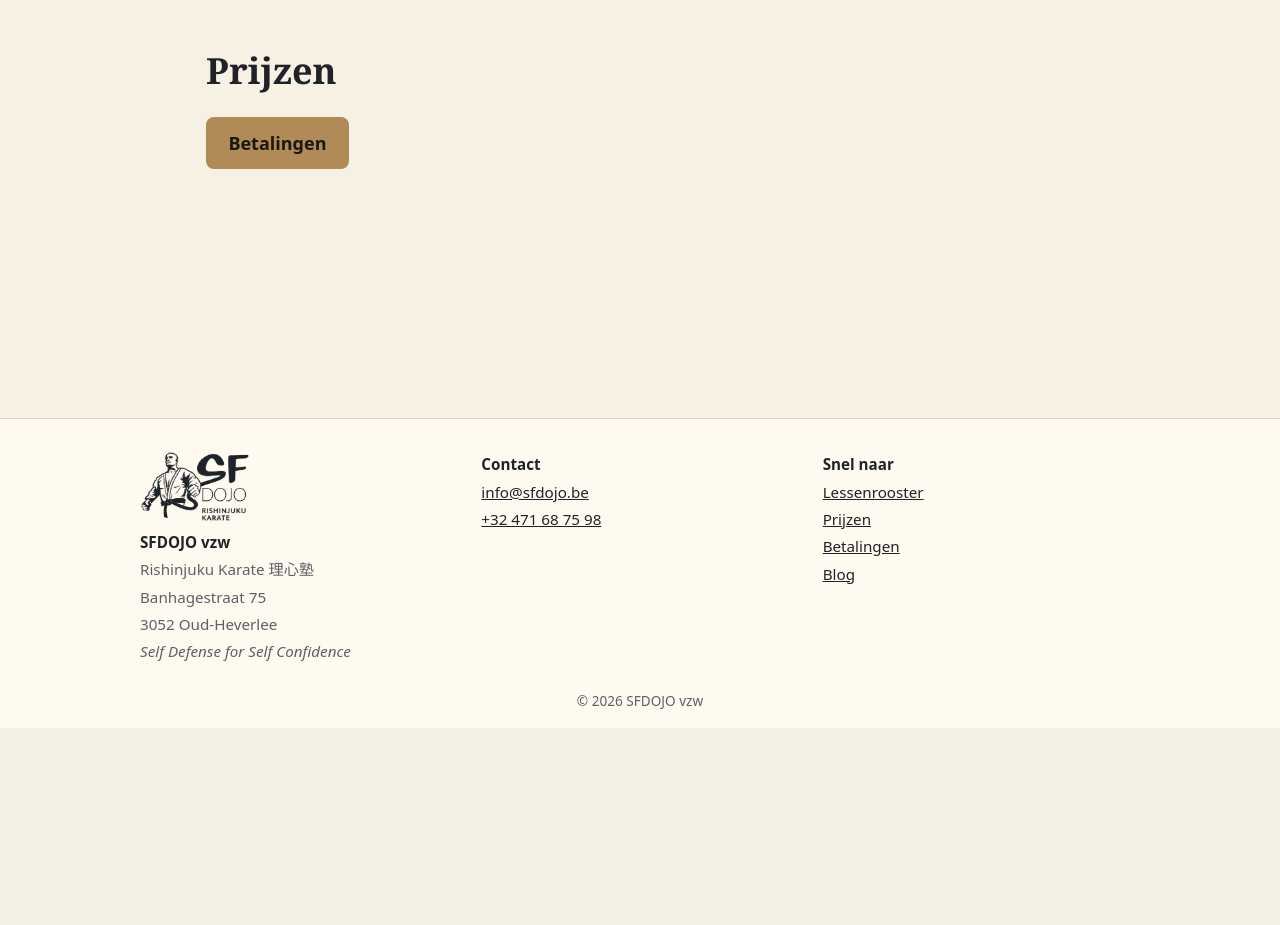
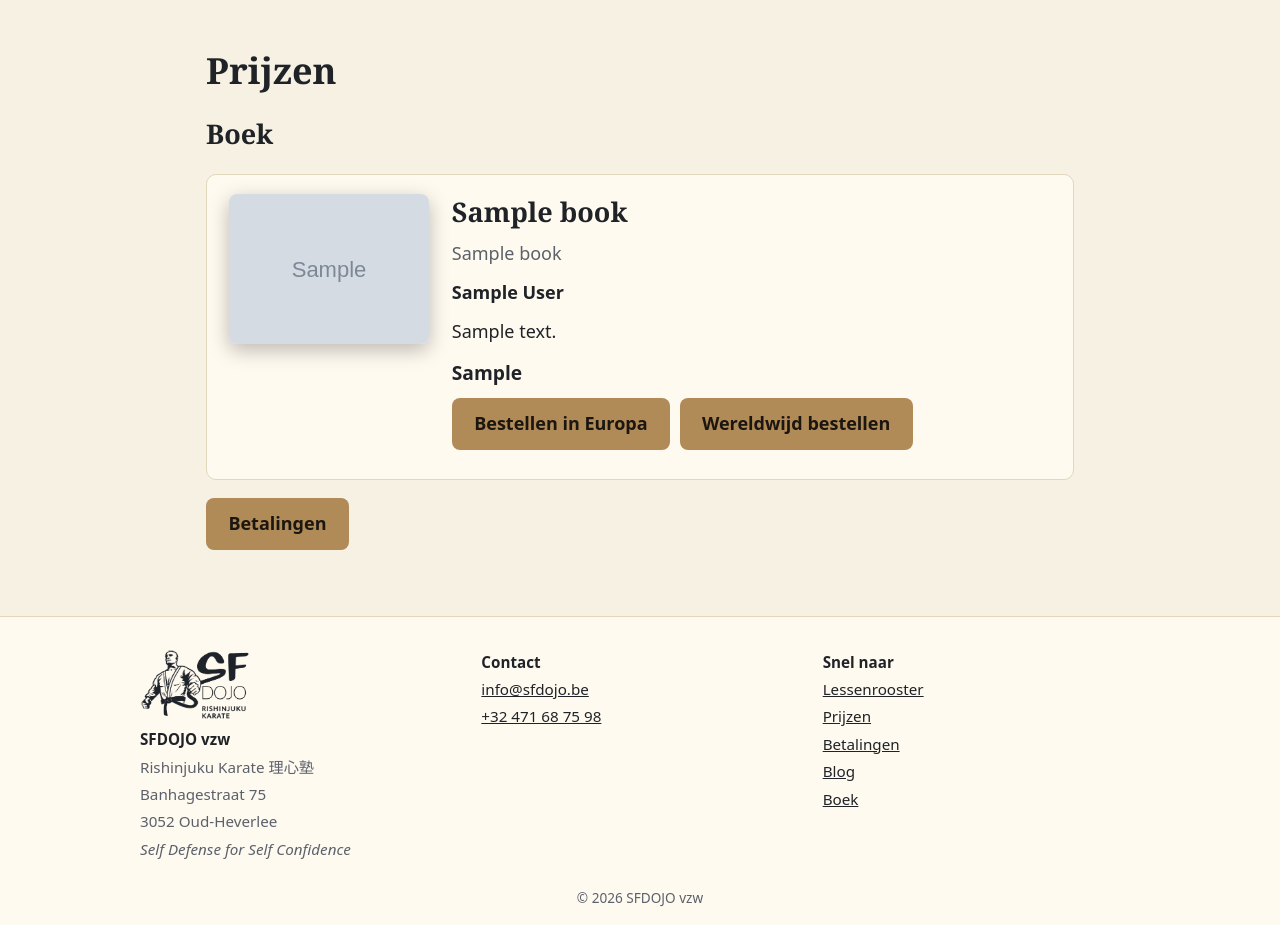
Before and after one commit to RedNoteTV/dojo-website, a FastAPI app: page /prices in a window 1280 px wide. Shown: the part 72-997 px from the top of the page. Before the commit the page ends 781 px from the top, so only its background shows below. Run offline with FastAPI, Linux system fonts and the light colour scheme; tables that the repository leaves empty hold one stand-in row (values such as "Sample post"); grey boxes marked "Sample" are stand-in pictures.

Commit message:
Feat: SFDojo v6 release - Books, FAQ, Skool banner, YouTube embeds & UI improvements

```diff
--- a/app/main.py
+++ b/app/main.py
@@ -17,13 +17,14 @@ from fastapi.templating import Jinja2Templates
 warnings.filterwarnings("ignore", message="The httpx module is deprecated")   # ruis van Authlib, onschadelijk
 import segno
 from authlib.integrations.starlette_client import OAuth
+from markupsafe import Markup
 from sqlalchemy.orm import Session
 from starlette.middleware.sessions import SessionMiddleware
 
 from . import auth, crud
 from .database import Base, SessionLocal, engine, get_db
 from .i18n import LANGS, NAMES, TEXT
-from .models import Closure, Media, Post, Section, Totp, User
+from .models import Book, Closure, Media, Post, Section, Totp, User
 
 BASE = Path(__file__).parent
 HTTPS = os.getenv("HTTPS_ONLY", "0") == "1"
@@ -89,7 +90,7 @@ templates = Jinja2Templates(directory=BASE / "templates")
 PAGES = {"about": "page.html", "disciplines": "page.html", "schedule": "schedule.html",
          "prices": "prices.html", "contact": "contact.html", "payments": "payments.html"}
 # Paginanamen zoals de beheerder ze ziet (home en footer hebben geen eigen route)
-PAGE_LABELS = {"home": "Home", "about": "Over ons", "disciplines": "Disciplines", "schedule": "Lessenrooster",
+PAGE_LABELS = {"home": "Home", "promo": "Home: banner onderaan (bv. Skool-course)", "faq": "FAQ: veelgestelde vragen", "about": "Over ons", "disciplines": "Disciplines", "schedule": "Lessenrooster",
                "prices": "Prijzen", "contact": "Contact", "payments": "Betalingen",
                "nav": "Menu: extra items", "footerlinks": "Footer: extra links",
                "footer": "Footer: social media"}
@@ -99,6 +100,34 @@ THEMES = ["", "light", "dark"]          # "" = automatisch (volgt het toestel)
 MEDIA_RE = re.compile(r"^\[(foto|video|bestand):\s*([0-9a-f]{16}\.(?:jpg|png|gif|webp|mp4|webm|pdf))(?:\s+([^\[\]|]{1,80}))?\]$")
 
 
+YT_RE = re.compile(r"^\[youtube:\s*([A-Za-z0-9_-]{11})\]$")
+YT_URL = re.compile(r"(?:youtu\.be/|youtube(?:-nocookie)?\.com/(?:watch\?(?:[^\s#]*&)?v=|embed/|shorts/|live/|v/))([A-Za-z0-9_-]{11})")
+URL_RE = re.compile(r"(https?://[^\s<>\"']+[^\s<>\"'.,;:!?)])")
+
+
+def youtube_id(s):
+    """Plak-link (watch, youtu.be, embed, shorts, live) of kale video-id -> 11-tekens id, anders None."""
+    s = (s or "").strip()
+    if re.fullmatch(r"[A-Za-z0-9_-]{11}", s):
+        return s
+    m = YT_URL.search(s)
+    return m.group(1) if m else None
+
+
+def linkify(text):
+    """Maakt gewone https://-adressen in een tekst klikbaar. Eerst ge-escaped, dus geen HTML mogelijk."""
+    esc = str(escape(text))
+    return Markup(URL_RE.sub(lambda m: f'<a href="{m.group(1)}" target="_blank" rel="noopener nofollow">{m.group(1)}</a>', esc))
+
+
+def _media_item(line):
+    m = MEDIA_RE.match(line)
+    if m:
+        return m.groups()
+    y = YT_RE.match(line)
+    return ("youtube", y.group(1), None) if y else None
+
+
 def blocks(text):
     """Tekst -> blokken. Regels met '|' = tabel; [foto: x] / [video: x] / [bestand: x] = media (opeenvolgend = galerij)."""
     out = []
@@ -106,9 +135,9 @@ def blocks(text):
         lines = [l for l in para.split("\n") if l.strip()]
         if not lines:
             continue
-        ms = [MEDIA_RE.match(l.strip()) for l in lines]
+        ms = [_media_item(l.strip()) for l in lines]
         if all(ms):
-            items = [m.groups() for m in ms]
+            items = ms
             if out and "media" in out[-1]:
                 out[-1]["media"] += items
             else:
@@ -232,6 +261,40 @@ def link_items(page, lang):
         db.close()
 
 
+def faq_items(lang):
+    db = SessionLocal()
+    try:
+        return crud.sections_for(db, "faq", lang)
+    finally:
+        db.close()
+
+
+def promo(lang):
+    """Opvallende banner onderaan de home: titel, tekst en max. 2 knoppen (regels 'Knoptekst | https://...')."""
+    db = SessionLocal()
+    try:
+        secs = crud.sections_for(db, "promo", lang)
+        if not secs:
+            return None
+        text, buttons = [], []
+        for b in blocks(secs[0].content):
+            if "rows" in b:
+                buttons += [(r[0], u) for r in b["rows"] if len(r) > 1 and (u := normalize_link(r[1]))]
+            elif "text" in b:
+                text.append(b["text"])
+        return dict(title=secs[0].title, text=text, buttons=buttons[:2])
+    finally:
+        db.close()
+
+
+def books():
+    db = SessionLocal()
+    try:
+        return db.query(Book).order_by(Book.position, Book.id).all()
+    finally:
+        db.close()
+
+
 def excerpt(text, n=180):
     for b in blocks(text):
         if "text" in b:
@@ -241,7 +304,9 @@ def excerpt(text, n=180):
 
 
 templates.env.globals.update(blocks=blocks, schedule=schedule, footer_links=footer_links, page_labels=PAGE_LABELS,
-                             lang_names=NAMES, year=lambda: datetime.now().year, link_items=link_items, excerpt=excerpt)
+                             lang_names=NAMES, year=lambda: datetime.now().year, link_items=link_items, excerpt=excerpt,
+                             faq_items=faq_items, promo=promo, books=books)
+templates.env.filters["linkify"] = linkify
 
 
 @app.middleware("http")
@@ -249,7 +314,7 @@ async def security_headers(request: Request, call_next):
     resp = await call_next(request)
     resp.headers["Content-Security-Policy"] = (
         "default-src 'self'; img-src 'self' data:; style-src 'self' 'unsafe-inline'; "
-        "frame-ancestors 'none'; form-action 'self'; base-uri 'none'")
+        "frame-src https://www.youtube-nocookie.com; frame-ancestors 'none'; form-action 'self'; base-uri 'none'")
     resp.headers["X-Content-Type-Options"] = "nosniff"
     resp.headers["Referrer-Policy"] = "same-origin"
     if request.url.path.startswith("/admin"):
@@ -391,6 +456,21 @@ def today_view(request: Request, db: Session = Depends(get_db)):
     info = day_info(lessons_for(db, get_lang(request)), periods, today)
     upcoming = [dict(p=p, label=fmt_range(p.date_from, p.date_to), now=p.date_from <= today) for p in periods[:4]]
     return render(request, "partials/today.html", info=info, upcoming=upcoming)
+
+
+@app.get("/embed/youtube/{vid}", response_class=HTMLResponse)
+def youtube_embed(vid: str):
+    """Wordt pas bij een klik geladen (HTMX): zo maakt de pagina geen verbinding met YouTube voor iemand erop klikt."""
+    if not re.fullmatch(r"[A-Za-z0-9_-]{11}", vid):
+        raise HTTPException(404)
+    return HTMLResponse('<div class="yt-frame"><iframe src="https://www.youtube-nocookie.com/embed/' + vid +
+                        '?autoplay=1&amp;rel=0" title="YouTube" loading="lazy" allow="autoplay; encrypted-media; picture-in-picture; fullscreen" '
+                        'allowfullscreen referrerpolicy="strict-origin-when-cross-origin"></iframe></div>')
+
+
+@app.get("/books", response_class=HTMLResponse)
+def books_page(request: Request):
+    return render(request, "books.html", title=TEXT[get_lang(request)]["books"])
 
 
 @app.get("/blog", response_class=HTMLResponse)
@@ -905,6 +985,14 @@ async def media_upload_insert(request: Request, user=Depends(auth.current_user),
     return _textarea(field, _append(content, media_tag(m)), "Geüpload en ingevoegd onderaan de tekst.")
 
 
+@app.post("/admin/media/youtube-insert", dependencies=[Depends(auth.csrf_guard)])
+def youtube_insert(url: str = Form(""), content: str = Form(""), field: str = Form(""), user=Depends(auth.current_user)):
+    vid = youtube_id(url[:300])
+    if not vid:
+        return _textarea(field, content, "Dit is geen geldige YouTube-link. Plak het adres uit de adresbalk of via Delen.", False)
+    return _textarea(field, _append(content, f"[youtube: {vid}]"), "YouTube-video ingevoegd onderaan de tekst.")
+
+
 @app.post("/admin/media/{mid}/insert", dependencies=[Depends(auth.csrf_guard)])
 def media_insert(mid: int, content: str = Form(""), field: str = Form(""),
                  user=Depends(auth.current_user), db: Session = Depends(get_db)):
@@ -1091,3 +1179,112 @@ def closure_delete(request: Request, cid: int, user=Depends(auth.current_user),
         db.delete(c)
         db.commit()
     return _closures(request, db, "Verwijderd.")
+
+
+# ---------------------------------------------------------------- beheer: boeken
+def _covers(db):
+    return db.query(Media).filter(Media.kind == "image").order_by(Media.id.desc()).all()
+
+
+def _cover_select(db, selected="", msg="", ok=True):
+    opts = '<option value="">(geen cover)</option>' + "".join(
+        f'<option value="{m.name}"{" selected" if m.name == selected else ""}>{escape(m.caption or m.name)}</option>' for m in _covers(db))
+    return HTMLResponse(f'<select id="b-cover" name="cover">{opts}</select>'
+                        f'<div id="cover-msg" hx-swap-oob="true" role="status" class="{"ok" if ok else "err"}">{escape(msg)}</div>')
+
+
+def _books_admin(request, db, msg=None):
+    return render(request, "admin/books_list.html", books=db.query(Book).order_by(Book.position, Book.id).all(), msg=msg, oob=True)
+
+
+def _book_clean(db, title, subtitle, author, description, price, cover, link_eu, link_world, position):
+    title = title.strip()[:200]
+    if not title:
+        return None, "Vul de titel van het boek in."
+    links = []
+    for raw in (link_eu, link_world):
+        u = normalize_link(raw) if raw.strip() else ""
+        if raw.strip() and not (u and u.lower().startswith(("http://", "https://"))):
+            return None, "Een bestel-link moet een volledig adres zijn, bv. https://www.amazon.com/dp/..."
+        links.append(u[:500])
+    if cover and not db.query(Media).filter(Media.name == cover, Media.kind == "image").first():
+        return None, "Kies een cover uit de lijst of upload een foto."
+    return dict(title=title, subtitle=subtitle.strip()[:200], author=author.strip()[:120], description=description.strip()[:3000],
+                price=price.strip()[:60], cover=cover, link_eu=links[0], link_world=links[1], position=max(0, min(position, 99))), None
+
+
+@app.get("/admin/books", response_class=HTMLResponse)
+def books_admin(request: Request, user=Depends(auth.current_user), db: Session = Depends(get_db)):
+    return render(request, "admin/books.html", user=user, books=db.query(Book).order_by(Book.position, Book.id).all(), msg=None, oob=False)
+
+
+@app.get("/admin/books/new", response_class=HTMLResponse)
+def book_new(request: Request, user=Depends(auth.current_user), db: Session = Depends(get_db)):
+    return render(request, "admin/book_form.html", b=None, covers=_covers(db))
+
+
+@app.get("/admin/books/{bid}/edit", response_class=HTMLResponse)
+def book_edit(request: Request, bid: int, user=Depends(auth.current_user), db: Session = Depends(get_db)):
+    b = db.get(Book, bid)
+    if not b:
+        raise HTTPException(404)
+    return render(request, "admin/book_form.html", b=b, covers=_covers(db))
+
+
+@app.post("/admin/books/upload-cover", dependencies=[Depends(auth.csrf_guard)])
+async def book_cover_upload(request: Request, user=Depends(auth.current_user), db: Session = Depends(get_db)):
+    form = await request.form()
+    selected, file = str(form.get("cover", "")), form.get("file")
+    if not hasattr(file, "read") or not getattr(file, "filename", ""):
+        return _cover_select(db, selected, "Kies eerst een foto.", False)
+    info, err = await _store(file)
+    if err:
+        return _cover_select(db, selected, err, False)
+    if info["kind"] != "image":
+        (UPLOADS / info["name"]).unlink(missing_ok=True)
+        return _cover_select(db, selected, "Een cover moet een foto zijn (jpg, png, gif of webp).", False)
+    db.add(Media(name=info["name"], kind="image", caption=str(form.get("caption", "Boekcover"))[:200] or "Boekcover", in_hero=False))
+    db.commit()
+    crud.log_event("media_uploaded", user=user.username, **info)
+    return _cover_select(db, info["name"], "Geüpload en gekozen. Klik nog op Opslaan.")
+
+
+@app.post("/admin/books", dependencies=[Depends(auth.csrf_guard)])
+def book_create(request: Request, title: str = Form(""), subtitle: str = Form(""), author: str = Form(""),
+                description: str = Form(""), price: str = Form(""), cover: str = Form(""), link_eu: str = Form(""),
+                link_world: str = Form(""), position: int = Form(0), user=Depends(auth.current_user), db: Session = Depends(get_db)):
+    data, err = _book_clean(db, title, subtitle, author, description, price, cover, link_eu, link_world, position)
+    if err:
+        return _bad(err)
+    b = Book(**data)
+    db.add(b)
+    db.commit()
+    crud.log_event("book_created", user=user.username, id=b.id, title=b.title)
+    return _books_admin(request, db, "Opgeslagen. Het boek staat op de website.")
+
+
+@app.post("/admin/books/{bid}", dependencies=[Depends(auth.csrf_guard)])
+def book_update(request: Request, bid: int, title: str = Form(""), subtitle: str = Form(""), author: str = Form(""),
+                description: str = Form(""), price: str = Form(""), cover: str = Form(""), link_eu: str = Form(""),
+                link_world: str = Form(""), position: int = Form(0), user=Depends(auth.current_user), db: Session = Depends(get_db)):
+    b = db.get(Book, bid)
+    if not b:
+        raise HTTPException(404)
+    data, err = _book_clean(db, title, subtitle, author, description, price, cover, link_eu, link_world, position)
+    if err:
+        return _bad(err)
+    for k, v in data.items():
+        setattr(b, k, v)
+    db.commit()
+    crud.log_event("book_updated", user=user.username, id=bid, title=b.title)
+    return _books_admin(request, db, "Opgeslagen.")
+
+
+@app.delete("/admin/books/{bid}", dependencies=[Depends(auth.csrf_guard)])
+def book_delete(request: Request, bid: int, user=Depends(auth.current_user), db: Session = Depends(get_db)):
+    b = db.get(Book, bid)
+    if b:
+        crud.log_event("book_deleted", user=user.username, id=bid, title=b.title)
+        db.delete(b)
+        db.commit()
+    return _books_admin(request, db, "Verwijderd.")
--- a/app/templates/admin/layout.html
+++ b/app/templates/admin/layout.html
@@ -6,6 +6,7 @@
     <a class="btn mini" href="/admin">Teksten</a>
     <a class="btn mini" href="/admin/blog">Blog</a>
     <a class="btn mini" href="/admin/closures">Vakanties</a>
+    <a class="btn mini" href="/admin/books">Boeken</a>
     <a class="btn mini" href="/admin/media">Foto's &amp; video's</a>
     <a class="btn mini" href="/admin/password">Beveiliging</a>
     <a class="btn mini" href="/" target="_blank" rel="noopener">Website</a>
--- a/app/templates/base.html
+++ b/app/templates/base.html
@@ -163,6 +163,31 @@ code{background:var(--bg);padding:.1rem .4rem;border-radius:4px;word-break:break
 .lg-c,.lg-r{display:inline-block;width:.9rem;height:.9rem;border-radius:3px;margin-right:.35rem;vertical-align:middle}
 .lg-c{background:repeating-linear-gradient(45deg,#d1495b 0 3px,transparent 3px 6px)}.lg-r{background:#d9a91f55;border:1px dashed #b88a0f}
 @media(max-width:600px){.cell{min-height:52px;font-size:.85rem}.dot{width:7px;height:7px}}
+/* YouTube (laadt pas na een klik), FAQ, banner, boeken, prijskaartjes */
+.yt,.yt-frame{display:block;width:100%;aspect-ratio:16/9;border-radius:10px;overflow:hidden;margin:.6rem 0}
+.yt{border:0;background:radial-gradient(circle at 50% 40%,#3a3330,#1d2329);color:#f3ecdc;cursor:pointer;display:flex;flex-direction:column;align-items:center;justify-content:center;gap:.6rem;font:inherit;padding:1rem;text-align:center}
+.yt:hover{filter:brightness(1.15)}
+.yt-play{font-size:2.2rem;background:#f00;color:#fff;border-radius:14px;padding:.1rem 1.2rem}
+.yt-frame iframe{width:100%;height:100%;border:0;display:block}
+.faq{background:var(--bg);border-top:1px solid var(--line);padding:2rem 1rem 1rem}
+.faq-in{max-width:900px;margin:0 auto}
+.faq details{border:1px solid var(--line);border-radius:10px;background:var(--card);margin:.5rem 0;padding:.1rem 1rem}
+.faq summary{cursor:pointer;font-weight:700;padding:.7rem 0}
+.faq details[open] summary{color:var(--accent)}
+.promo{background:linear-gradient(135deg,var(--hero1),var(--hero2));color:var(--hfg);border-top:1px solid var(--hline);border-bottom:1px solid var(--hline);padding:2.4rem 1rem;text-align:center;margin-top:1.5rem}
+.promo-in{max-width:760px;margin:0 auto}
+.promo h2{margin-top:0}
+.promo .btn{margin:.3rem}
+.prices{display:grid;grid-template-columns:repeat(auto-fit,minmax(200px,1fr));gap:.8rem;margin:.6rem 0}
+.pcard{border:1px solid var(--line);border-top:5px solid var(--accent);border-radius:12px;padding:1rem;background:var(--bg);text-align:center}
+.pcard h3{margin:.1rem 0 .3rem}
+.pcard .amount{font-size:1.6rem;font-weight:800}
+.pcard p{margin:.4rem 0 0;color:var(--muted)}
+.book{display:grid;grid-template-columns:minmax(120px,200px) 1fr;gap:1.4rem;align-items:start}
+.book-cover{width:100%;height:auto;border-radius:8px;box-shadow:0 6px 20px #0004}
+.book h2{margin:.1rem 0}
+.book .price{font-size:1.2rem;font-weight:700}
+@media(max-width:600px){.book{grid-template-columns:1fr}.book-cover{max-width:220px}}
 /* beheer: grote velden, hoog contrast */
 label{display:block;font-weight:700;margin:.9rem 0 .2rem}
 input,select,textarea{width:100%;font:inherit;padding:.7rem;border:2px solid var(--muted);border-radius:8px;background:var(--card);color:var(--text)}
@@ -207,11 +232,15 @@ body.dark .err{color:#ff8a80}body.dark .ok{color:#81c784}
 {% endblock %}
 {% block content %}{% endblock %}
 {% block footer %}
+{% set faq = faq_items(lang) %}{% if faq %}
+<section class="faq"><div class="faq-in"><h2>{{ t.faq_title }}</h2>
+  {% for q in faq %}<details><summary>{{ q.title }}</summary>{% with text=q.content %}{% include "partials/content.html" %}{% endwith %}</details>{% endfor %}
+</div></section>{% endif %}
 <footer>
   <div class="foot">
     <div><img class="foot-logo lg-ink" src="/static/logo.png" alt="SF Dojo" width="110" height="71"><img class="foot-logo lg-paper" src="/static/logo-light.png" alt="" width="110" height="71"><strong>SFDOJO vzw</strong><br>Rishinjuku Karate 理心塾<br>Banhagestraat 75<br>3052 Oud-Heverlee<br><em>Self Defense for Self Confidence</em></div>
     <div><strong>{{ t.contact }}</strong><br><a href="mailto:info@sfdojo.be">info@sfdojo.be</a><br><a href="tel:+32471687598">+32 471 68 75 98</a></div>
-    <div><strong>{{ t.links }}</strong><br><a href="/schedule">{{ t.schedule }}</a><br><a href="/prices">{{ t.prices }}</a><br><a href="/payments">{{ t.payments }}</a><br><a href="/blog">{{ t.blog }}</a>{% for label, url in link_items('footerlinks', lang) %}<br><a href="{{ url }}">{{ label }}</a>{% endfor %}</div>
+    <div><strong>{{ t.links }}</strong><br><a href="/schedule">{{ t.schedule }}</a><br><a href="/prices">{{ t.prices }}</a><br><a href="/payments">{{ t.payments }}</a><br><a href="/blog">{{ t.blog }}</a><br><a href="/books">{{ t.books }}</a>{% for label, url in link_items('footerlinks', lang) %}<br><a href="{{ url }}">{{ label }}</a>{% endfor %}</div>
     {% set soc = footer_links() %}{% if soc %}<div><strong>{{ t.follow }}</strong>{% for name, url in soc %}<br><a href="{{ url }}" target="_blank" rel="noopener nofollow">{{ name }}</a>{% endfor %}</div>{% endif %}
   </div>
   <p class="copy">© {{ year() }} SFDOJO vzw</p>
--- a/app/templates/index.html
+++ b/app/templates/index.html
@@ -19,4 +19,9 @@
   {% endfor %}
   <p style="text-align:center"><a class="btn" href="/contact">{{ t.trial }}</a></p>
 </main>
+{% set pr = promo(lang) %}{% if pr %}
+<section class="promo"><div class="promo-in"><h2>{{ pr.title }}</h2>
+  {% for para in pr.text %}<p>{{ para|linkify }}</p>{% endfor %}
+  <p>{% for label, url in pr.buttons %}<a class="btn" href="{{ url }}" target="_blank" rel="noopener">{{ label }}</a>{% endfor %}</p>
+</div></section>{% endif %}
 {% endblock %}
--- /dev/null
+++ b/app/templates/partials/books.html
@@ -0,0 +1,13 @@
+{% for b in books() %}
+<article class="card book">
+  {% if b.cover %}<img class="book-cover" src="/media/{{ b.cover }}" alt="{{ b.title }}" loading="lazy">{% else %}<div></div>{% endif %}
+  <div>
+    <h2>{{ b.title }}</h2>
+    {% if b.subtitle %}<p class="muted">{{ b.subtitle }}</p>{% endif %}
+    {% if b.author %}<p><strong>{{ b.author }}</strong></p>{% endif %}
+    {% with text=b.description %}{% include "partials/content.html" %}{% endwith %}
+    {% if b.price %}<p class="price">{{ b.price }}</p>{% endif %}
+    <p class="row">{% if b.link_eu %}<a class="btn" href="{{ b.link_eu }}" target="_blank" rel="noopener nofollow">{{ t.buy_eu }}</a>{% endif %}{% if b.link_world %}<a class="btn" href="{{ b.link_world }}" target="_blank" rel="noopener nofollow">{{ t.buy_world }}</a>{% endif %}</p>
+  </div>
+</article>
+{% endfor %}
--- a/app/templates/partials/content.html
+++ b/app/templates/partials/content.html
@@ -1,3 +1,3 @@
-{# Tekst uit de database: alinea's, tabellen (regels met '|') en media: [foto: x.jpg] [video: x.mp4] [bestand: x.pdf Naam]. Alles wordt ge-escaped. #}
-{% macro item(kind, name, label) %}{% if kind == 'video' %}<video src="/media/{{ name }}" controls preload="metadata" playsinline></video>{% elif kind == 'bestand' %}<a class="filelink" href="/media/{{ name }}" target="_blank" rel="noopener">📄 {{ label or t.download }}</a>{% else %}<a href="/media/{{ name }}" target="_blank" rel="noopener"><img src="/media/{{ name }}" alt="{{ label or '' }}" loading="lazy"></a>{% endif %}{% endmacro %}
-{% for b in blocks(text) %}{% if b.media %}{% if b.media|length > 1 %}<div class="gallery">{% for kind, name, label in b.media %}{{ item(kind, name, label) }}{% endfor %}</div>{% else %}<div class="media-embed">{{ item(b.media[0][0], b.media[0][1], b.media[0][2]) }}</div>{% endif %}{% elif b.rows %}<div class="tbl"><table><thead><tr>{% for h in b.rows[0] %}<th>{{ h }}</th>{% endfor %}</tr></thead><tbody>{% for r in b.rows[1:] %}<tr>{% for c in r %}<td data-label="{{ b.rows[0][loop.index0] }}">{{ c }}</td>{% endfor %}</tr>{% endfor %}</tbody></table></div>{% else %}<p>{{ b.text }}</p>{% endif %}{% endfor %}
+{# Tekst uit de database: alinea's, tabellen (regels met '|'), en media: [foto: x.jpg] [video: x.mp4] [bestand: x.pdf Naam] [youtube: id]. Alles wordt ge-escaped. Met cards=true worden tabellen prijskaartjes. #}
+{% macro item(kind, name, label) %}{% if kind == 'video' %}<video src="/media/{{ name }}" controls preload="metadata" playsinline></video>{% elif kind == 'youtube' %}<button type="button" class="yt" hx-get="/embed/youtube/{{ name }}" hx-swap="outerHTML" aria-label="{{ t.play_video }}"><span class="yt-play">▶</span><small>{{ t.play_video }}</small></button>{% elif kind == 'bestand' %}<a class="filelink" href="/media/{{ name }}" target="_blank" rel="noopener">📄 {{ label or t.download }}</a>{% else %}<a href="/media/{{ name }}" target="_blank" rel="noopener"><img src="/media/{{ name }}" alt="{{ label or '' }}" loading="lazy"></a>{% endif %}{% endmacro %}
+{% for b in blocks(text) %}{% if b.media %}{% if b.media|length > 1 %}<div class="gallery">{% for kind, name, label in b.media %}{{ item(kind, name, label) }}{% endfor %}</div>{% else %}<div class="media-embed">{{ item(b.media[0][0], b.media[0][1], b.media[0][2]) }}</div>{% endif %}{% elif b.rows %}{% if cards %}<div class="prices">{% for r in b.rows[1:] %}<div class="pcard"><h3>{{ r[0] }}</h3>{% if r|length > 1 %}<div class="amount">{{ r[1] }}</div>{% endif %}{% if r|length > 2 and r[2] %}<p>{{ r[2] }}</p>{% endif %}</div>{% endfor %}</div>{% else %}<div class="tbl"><table><thead><tr>{% for h in b.rows[0] %}<th>{{ h }}</th>{% endfor %}</tr></thead><tbody>{% for r in b.rows[1:] %}<tr>{% for c in r %}<td data-label="{{ b.rows[0][loop.index0] }}">{{ c }}</td>{% endfor %}</tr>{% endfor %}</tbody></table></div>{% endif %}{% else %}<p>{{ b.text|linkify }}</p>{% endif %}{% endfor %}
--- a/app/templates/prices.html
+++ b/app/templates/prices.html
@@ -1,2 +1,10 @@
 {% extends "page.html" %}
-{% block extra %}<p><a class="btn" href="/payments">{{ t.payments }}</a></p>{% endblock %}
+{% block sections %}
+{% for s in sections %}
+<article class="card"><h2>{{ s.title }}</h2>{% with text=s.content, cards=true %}{% include "partials/content.html" %}{% endwith %}</article>
+{% endfor %}
+{% endblock %}
+{% block extra %}
+{% if books() %}<h2>{{ t.books }}</h2>{% include "partials/books.html" %}{% endif %}
+<p><a class="btn" href="/payments">{{ t.payments }}</a></p>
+{% endblock %}
```
Also changed, not shown: app/i18n.py (+5 -5 lines), app/models.py (+15 -0 lines), app/templates/admin/book_form.html (added, +31 -0 lines), app/templates/admin/books.html (added, +11 -0 lines), app/templates/admin/books_list.html (added, +15 -0 lines), app/templates/admin/media_picker.html (+6 -1 lines), app/templates/books.html (added, +9 -0 lines), seed.py (+29 -2 lines), README.md, app/static/images/book-cover.png (added).
